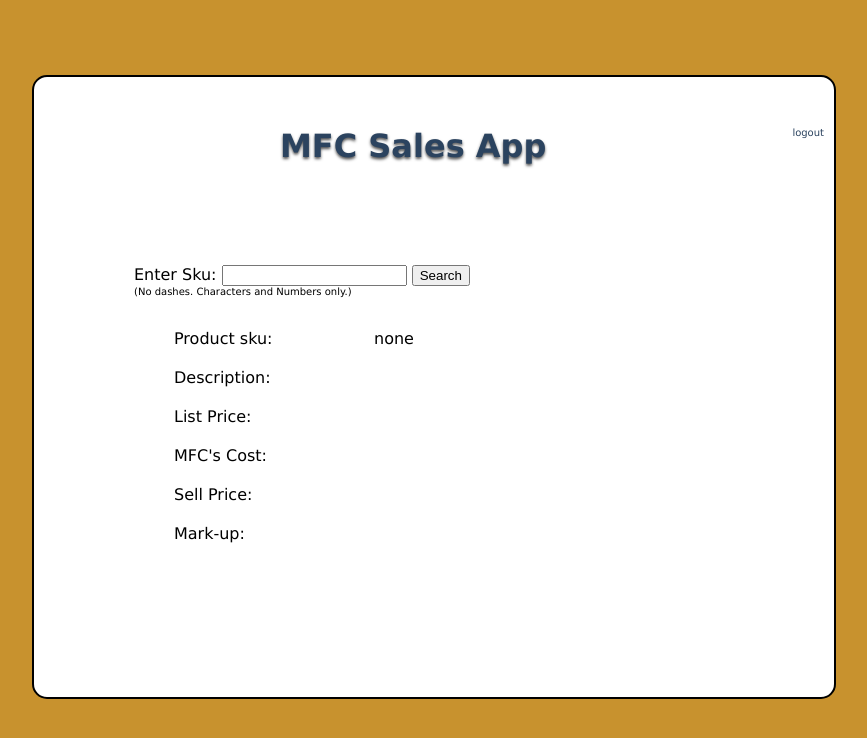
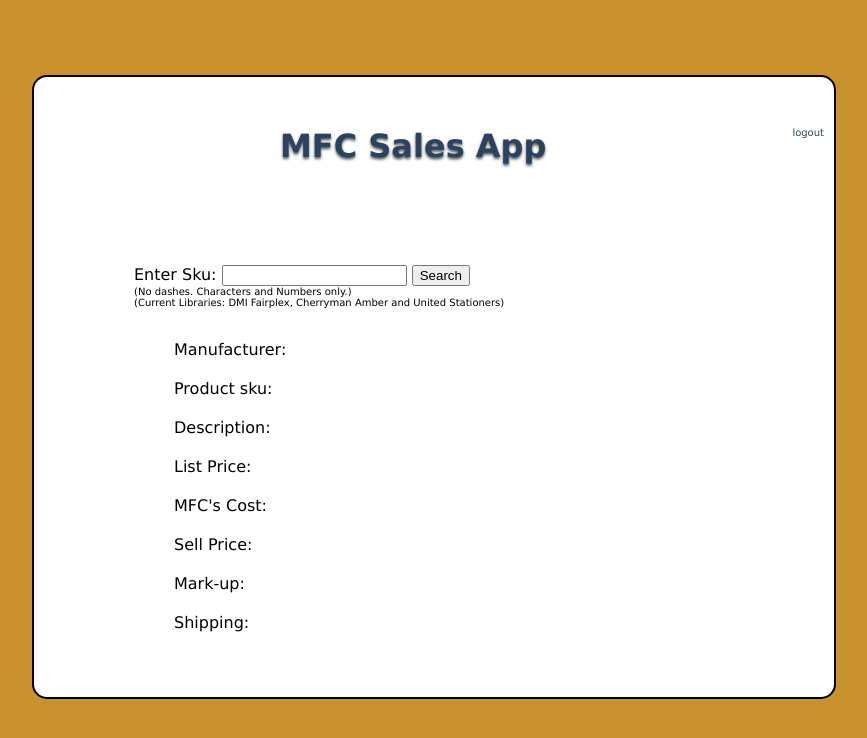
Before and after one commit to HanielDorton/Vendors, a Django app: page /MFC_view/ in a window 1280 px wide. Shown: the top 738 px of the page, without its empty margins (206-1073 px from the left). Run offline with Django 3.2, Linux system fonts and the light colour scheme; the visitor is signed in with stand-in values (Sample User, id 1); parts of the project's set-up code (start-up, migrations or seed data) failed here and were passed over.

Commit message:
changes per Janine(shipping)

```diff
--- a/furniture/models.py
+++ b/furniture/models.py
@@ -4,6 +4,7 @@
 
 	name = models.CharField(max_length=25)
 	multy = models.FloatField(default=0)
+	shipping = models.CharField(max_length=100)
 
 	def __unicode__(self):
 		return self.name
--- a/furniture/templates/MFC_view.html
+++ b/furniture/templates/MFC_view.html
@@ -8,26 +8,32 @@
 		<form method = "post" action = ".">
 		{% csrf_token %}
 		Enter Sku: <input type="text" name="request_sku">
-		<input type = "submit" value = "Search"> <div class = "an_aside">(No dashes. Characters and Numbers only.)</div>
+		<input type = "submit" value = "Search">
+		<div class = "an_aside">(No dashes. Characters and Numbers only.)</div>
+		<div class = "an_aside">(Current Libraries: DMI Fairplex, Cherryman Amber and United Stationers)</div>
 		</form>
 		<div class = "categories">
 			<ul>
+				<li>Manufacturer:</li>
 				<li>Product sku:</li>
 				<li>Description:</li>
 				<li>List Price:</li>
 				<li>MFC's Cost:</li>
 				<li>Sell Price:</li>
 				<li>Mark-up:</li>
+				<li>Shipping:</li>
 			</ul>
 		</div>
 		<div class = "results">
 			<ul>
+				<li>{{ vendor.name }}</li>
 				<li>{{ item.sku }}</li>
 				<li>{{ item.desc }}</li>
 				<li>{{ item.list}}</li>
 				<li>{{ item.cost }}</li>
 				<li>{{ sell }}</li>
 				<li>{{ vendor.multy }}</li>
+				<li>{{vendor.shipping}}</li>
 			</ul>
 		</div>
 	{% endblock %}
--- a/furniture/views.py
+++ b/furniture/views.py
@@ -6,8 +6,6 @@
 from django.core.exceptions import ObjectDoesNotExist
 
 def get_item_and_vendor_info(request):
-	if not request.user.is_authenticated():
-		return redirect('/login/')
 	try:
 		current_item = item.objects.get(sku__iexact=request.POST['request_sku'])
 		current_vendor = vendor.objects.get(id=current_item.vendor_id)
@@ -19,8 +17,8 @@
 		pass
 	except KeyError:
 		pass
-	current_item = {'sku':'none','desc':'','list':'','cost':''}
-	current_vendor = {'multy':''}
+	current_item = {'sku':'','desc':'','list':'','cost':''}
+	current_vendor = {'name':'','multy':'', 'shipping':''}
 	sell = ''
 	return current_item, current_vendor, sell
 
@@ -43,6 +41,8 @@
 	return render_to_response('customer_view.html', {'item':current_item, 'vendor': current_vendor, 'sell':sell}, context_instance=RequestContext(request))
 
 def mfc_view(request):
+	if not request.user.is_authenticated():
+		return redirect('/login/')
 	current_item, current_vendor, sell = get_item_and_vendor_info(request)
 	return render_to_response('MFC_view.html', {'item':current_item, 'vendor': current_vendor, 'sell':sell}, context_instance=RequestContext(request))
 
```
Also changed, not shown: furniture/templates/customer_view.html (+7 -1 lines).
